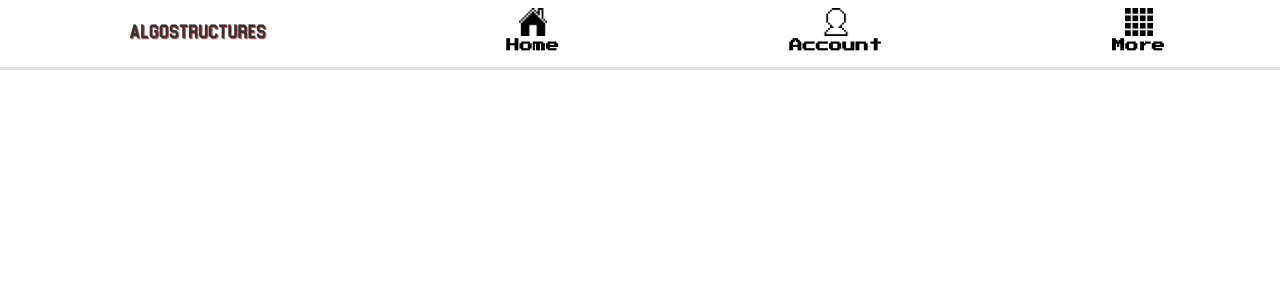
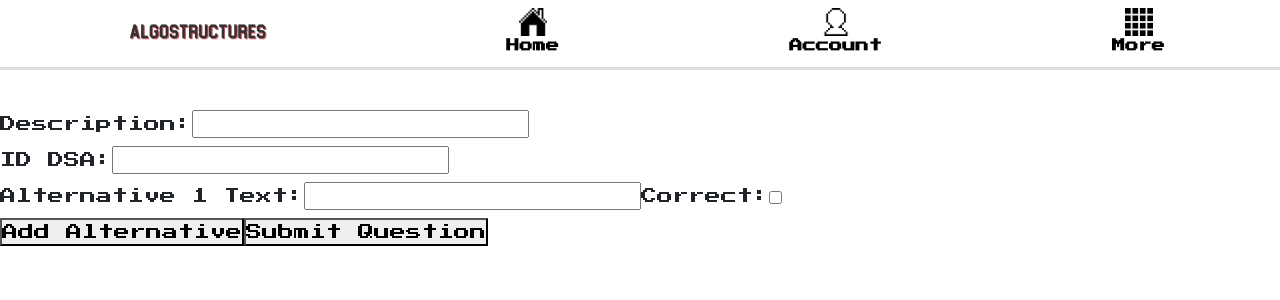
Before and after one commit to santigugon/Algo-Structures, a React (Vite) app: page /createQuiz in a window 1280 px wide. Before the commit this address had no page. Shown: the top 300 px of the page. Built offline with nearby package versions, Linux system fonts and the light colour scheme; a web font is replaced by a local one.

Commit message:
id routing

```diff
--- a/package.json
+++ b/package.json
@@ -15,6 +15,7 @@
   },
   "dependencies": {
     "@auth0/auth0-react": "^2.2.4",
+    "axios": "^1.6.8",
     "body-parser": "^1.20.2",
     "compilex": "^0.7.4",
     "express": "^4.18.2",
--- a/src/React/src/App.tsx
+++ b/src/React/src/App.tsx
@@ -5,30 +5,21 @@ import { NavMenu } from "./menus/Nav.tsx";
 import { Algorithms } from "./algorithms/Algorithms.tsx";
 import { Home } from "./home/Home.tsx";
 import { Summary } from "./summary/Summary.tsx";
+import { CreateQuizz } from "./quizz/components/CreateQuizz.tsx";
+import { Quizz } from "./quizz/Quizz.tsx";
 
 function App() {
   return (
     <BrowserRouter>
       <NavMenu />
       <Routes>
+        {/* Define a default route using Navigate */}
         <Route path="/home" element={<Home />} />
         <Route path="/algorithms" element={<Algorithms />} />
-        {/* Define a default route using Navigate */}
+        <Route path="/createQuiz" element={<CreateQuizz />} />
+        <Route path="/quizz/:id" element={<Quizz />} />
         <Route path="/" element={<Navigate to="/home" />} />
-        <Route
-          path="/summary"
-          element={
-            <Summary
-              title="MergeSort"
-              summary="MergeSort is a sorting algorithm"
-              description1="Example example example"
-              description2="Example example example"
-              imgSrc1="/img/algorithms/mergesort.png"
-              imgSrc2="/img/algorithms/mergesort.png"
-              portrait="https://willrosenbaum.com/assets/img/2022f-cosc-311/merge-sort.gif"
-            />
-          }
-        />
+        <Route path="/summary" element={<Summary />} />
       </Routes>
     </BrowserRouter>
   );
--- a/src/React/src/quizz/Quizz.tsx
+++ b/src/React/src/quizz/Quizz.tsx
@@ -1,3 +1,6 @@
-function Quizz(id: string){
+import { useParams } from "react-router-dom";
 
-};
+export function Quizz() {
+  const { id } = useParams();
+  return <h2>{id} HOLA</h2>;
+}
--- a/src/React/src/quizz/components/CreateQuizz.tsx
+++ b/src/React/src/quizz/components/CreateQuizz.tsx
@@ -1,22 +1,30 @@
-import { useState } from "react";
+import React, { useState, ChangeEvent, FormEvent } from "react";
 import axios from "axios";
 
-function QuestionForm() {
-  const [description, setDescription] = useState("");
-  const [alternatives, setAlternatives] = useState([
+interface Alternative {
+  text: string;
+  isCorrect: boolean;
+}
+
+export const CreateQuizz: React.FC = () => {
+  const [description, setDescription] = useState<string>("");
+  const [alternatives, setAlternatives] = useState<Alternative[]>([
     { text: "", isCorrect: false },
   ]);
-  const [idDSA, setIdDSA] = useState("");
+  const [idDSA, setIdDSA] = useState<string>("");
 
-  const handleDescriptionChange = (e) => {
-    setDescription(e.target.value);
+  const handleDescriptionChange = (event: ChangeEvent<HTMLInputElement>) => {
+    setDescription(event.target.value);
   };
 
-  const handleIdDSAChange = (e) => {
-    setIdDSA(e.target.value);
+  const handleIdDSAChange = (event: ChangeEvent<HTMLInputElement>) => {
+    setIdDSA(event.target.value);
   };
 
-  const handleAlternativeTextChange = (index, event) => {
+  const handleAlternativeTextChange = (
+    index: number,
+    event: ChangeEvent<HTMLInputElement>
+  ) => {
     const newAlternatives = alternatives.map((alternative, altIndex) => {
       if (index !== altIndex) return alternative;
       return { ...alternative, text: event.target.value };
@@ -25,7 +33,10 @@ function QuestionForm() {
     setAlternatives(newAlternatives);
   };
 
-  const handleAlternativeIsCorrectChange = (index, event) => {
+  const handleAlternativeIsCorrectChange = (
+    index: number,
+    event: ChangeEvent<HTMLInputElement>
+  ) => {
     const newAlternatives = alternatives.map((alternative, altIndex) => {
       if (index !== altIndex) return alternative;
       return { ...alternative, isCorrect: event.target.checked };
@@ -34,8 +45,8 @@ function QuestionForm() {
     setAlternatives(newAlternatives);
   };
 
-  const handleSubmit = async (e) => {
-    e.preventDefault();
+  const handleSubmit = async (event: FormEvent<HTMLFormElement>) => {
+    event.preventDefault();
 
     try {
       const response = await axios.post("http://localhost:3000/questions", {
@@ -51,7 +62,7 @@ function QuestionForm() {
   };
 
   const addAlternative = () => {
-    setAlternatives(alternatives.concat([{ text: "", isCorrect: false }]));
+    setAlternatives([...alternatives, { text: "", isCorrect: false }]);
   };
 
   return (
@@ -101,6 +112,4 @@ function QuestionForm() {
       <button type="submit">Submit Question</button>
     </form>
   );
-}
-
-export default QuestionForm;
+};
--- a/src/React/src/summary/Summary.tsx
+++ b/src/React/src/summary/Summary.tsx
@@ -24,11 +24,12 @@ export function Summary() {
   const { category } = location.state as {
     category: string;
   };
-  console.log(category);
+  let id = "-1";
   let information = new AlgoDS("", 0, "", "", [], [], "");
   if (category === "algorithm") {
     const { data } = location.state as {
       data: {
+        _id: string;
         name: string;
         relevance: number;
         category: string;
@@ -42,6 +43,8 @@ export function Summary() {
         stable: boolean;
       };
     };
+
+    id = data?._id;
     const {
       name,
       relevance,
@@ -109,12 +112,16 @@ export function Summary() {
       >
         End level
       </button>
-      <Link to="/quizz" state={information}>
+      <Link to={`/quizz/${id}`}>
         <a className="nes-btn" href="#">
           Normal
         </a>
       </Link>
-
+      <Link to="/createQuizz" state={information}>
+        <a className="nes-btn" href="#">
+          Normal
+        </a>
+      </Link>
     </>
   );
 }
```
Also changed, not shown: 1 other file (tests, documents, lock files or other folders).
